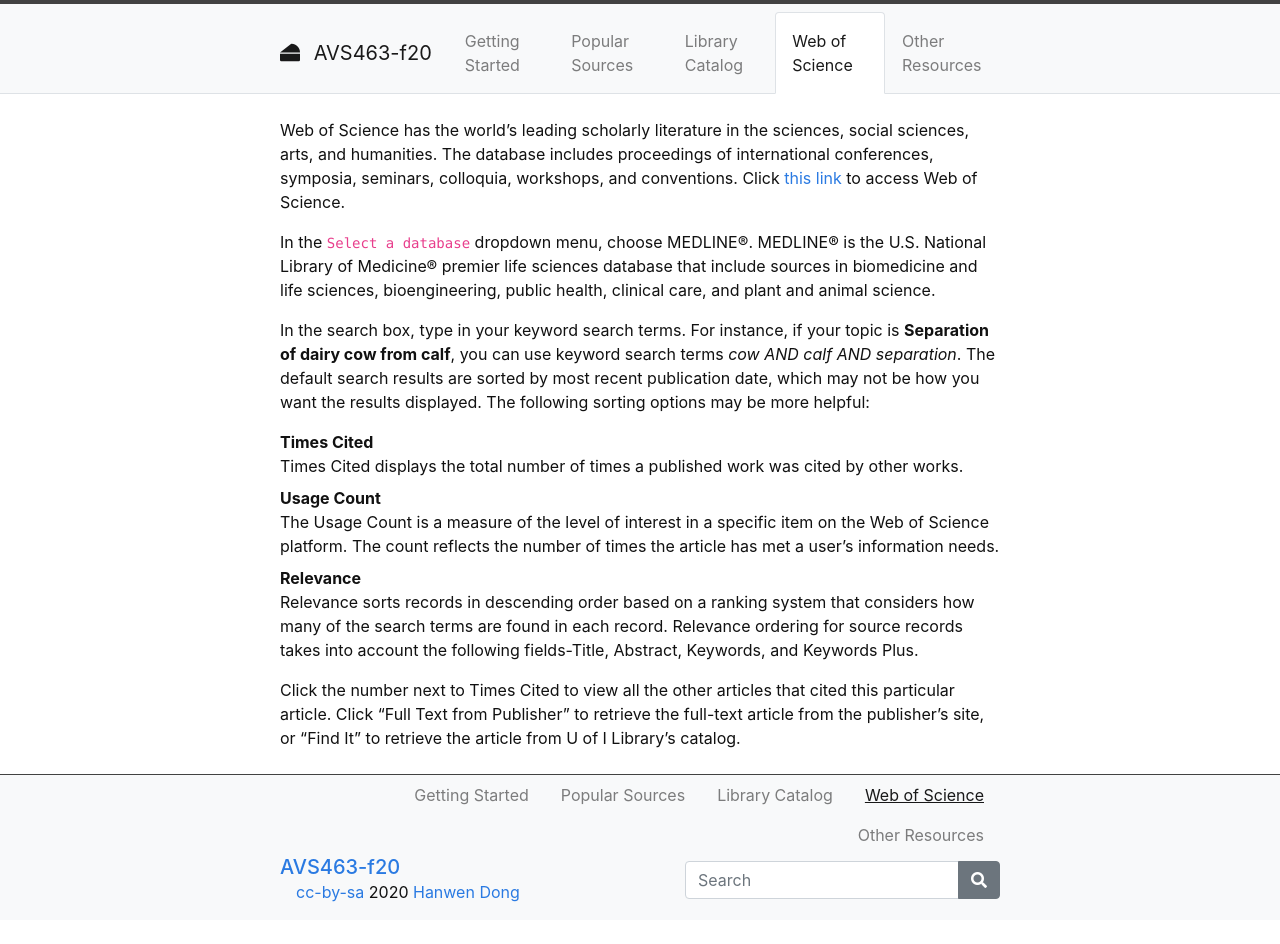
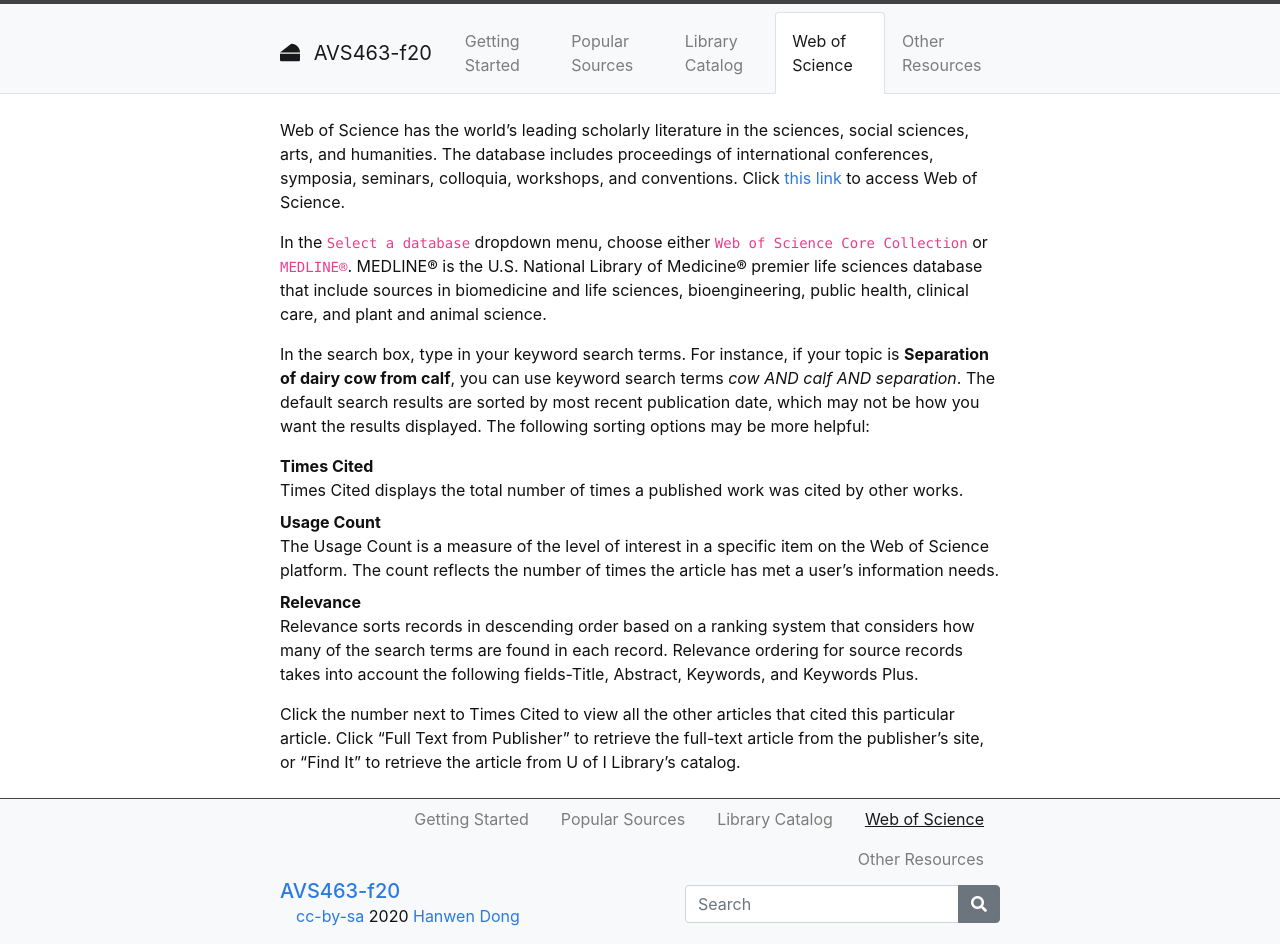
Before and after one commit to hanwendong1/AVS463-f20, a Jekyll site: the page built from content/4-Web-of-Science.md, in a window 1280 px wide. Built offline with Jekyll 4.4.1, drawn with Linux system fonts in a browser that asks for light colours; before the commit the page ends 920 px from its top, so only the background shows below that.

Commit message:
Update 4-Web-of-Science.md

```diff
--- a/content/4-Web-of-Science.md
+++ b/content/4-Web-of-Science.md
@@ -5,7 +5,7 @@ nav: true
 
 Web of Science has the world’s leading scholarly literature in the sciences, social sciences, arts, and humanities. The database includes proceedings of international conferences, symposia, seminars, colloquia, workshops, and conventions. Click [this link](https://uidaho.idm.oclc.org/login?url=http://webofknowledge.com/UA) to access Web of Science.
 
-In the `Select a database` dropdown menu, choose MEDLINE®. MEDLINE® is the U.S. National Library of Medicine® premier life sciences database that include sources in biomedicine and life sciences, bioengineering, public health, clinical care, and plant and animal science.
+In the `Select a database` dropdown menu, choose either `Web of Science Core Collection` or `MEDLINE®`. MEDLINE® is the U.S. National Library of Medicine® premier life sciences database that include sources in biomedicine and life sciences, bioengineering, public health, clinical care, and plant and animal science.
 
 In the search box, type in your keyword search terms. For instance, if your topic is **Separation of dairy cow from calf**, you can use keyword search terms *cow AND calf AND separation*. The default search results are sorted by most recent publication date, which may not be how you want the results displayed. The following sorting options may be more helpful:
 
```
